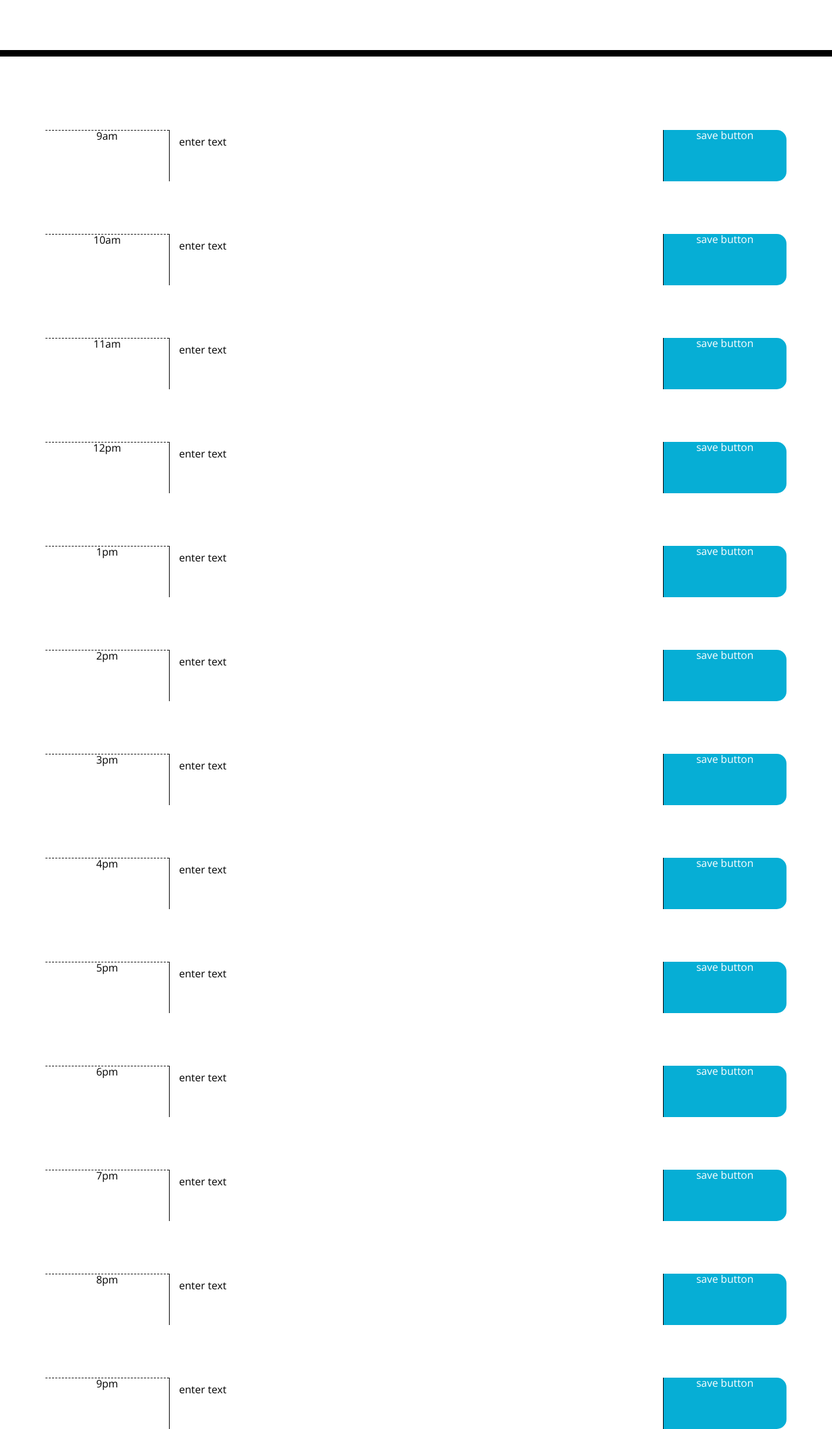
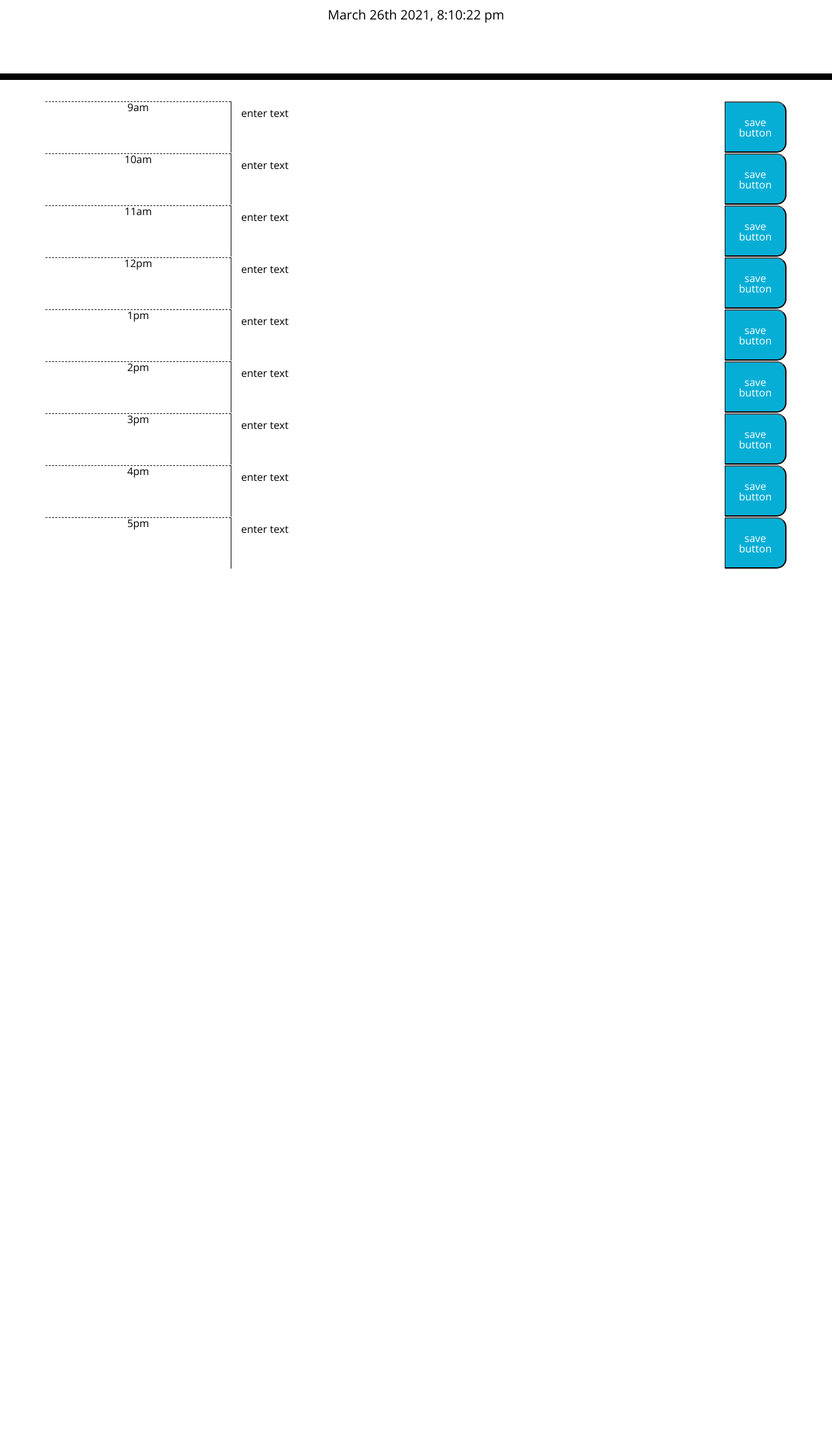
Before and after one commit to IanFerguson-36/put-in-werk, a plain HTML site: page index.html in a window 1280 px wide. Shown: the part 181-2380 px from the top of the page at 65% size. After the commit the page ends 1056 px from the top, so only its background shows below. Drawn offline with nearby package versions, Linux system fonts and the light colour scheme.

Commit message:
tweaked time blocks on html, made functions, set current time

```diff
--- a/index.html
+++ b/index.html
@@ -29,111 +29,71 @@
       <p id="currentDay" class="lead"></p>
     </header>
     <div class="container">
-      <div class="time-block row"></div>
-      <div class="time-block row">
+      <div class="time-block row" id="hour-09">
         <div class="hour col">9am</div>
         <textarea class="description col-8">enter text</textarea>
-        <div class="saveBtn col">save button</div>
+        <button class="saveBtn col-md-1">save button</button>
       </div>
     </div>
     <div class="container">
-      <div class="time-block row"></div>
-      <div class="time-block row">
+      <div class="time-block row" id="hour-10">
         <div class="hour col">10am</div>
         <textarea class="description col-8">enter text</textarea>
-        <div class="saveBtn col">save button</div>
+        <button class="saveBtn col-md-1">save button</button>
       </div>
     </div>
     <div class="container">
-      <div class="time-block row"></div>
-      <div class="time-block row">
+      <div class="time-block row" id="hour-11">
         <div class="hour col">11am</div>
         <textarea class="description col-8">enter text</textarea>
-        <div class="saveBtn col">save button</div>
+        <button class="saveBtn col-md-1">save button</button>
       </div>
     </div>
     <div class="container">
-      <div class="time-block row"></div>
-      <div class="time-block row">
+      <div class="time-block row" id="hour-12">
         <div class="hour col">12pm</div>
         <textarea class="description col-8">enter text</textarea>
-        <div class="saveBtn col">save button</div>
+        <button class="saveBtn col-md-1">save button</button>
       </div>
     </div>
     <div class="container">
-      <div class="time-block row"></div>
-      <div class="time-block row">
+      <div class="time-block row" id="hour-01">
         <div class="hour col">1pm</div>
         <textarea class="description col-8">enter text</textarea>
-        <div class="saveBtn col">save button</div>
+        <button class="saveBtn col-md-1">save button</button>
       </div>
     </div>
     <div class="container">
-      <div class="time-block row"></div>
-      <div class="time-block row">
+      <div class="time-block row" id="hour-02">
         <div class="hour col">2pm</div>
         <textarea class="description col-8">enter text</textarea>
-        <div class="saveBtn col">save button</div>
+        <button class="saveBtn col-md-1">save button</button>
       </div>
     </div>
     <div class="container">
-      <div class="time-block row"></div>
-      <div class="time-block row">
+      <div class="time-block row" id="hour-03">
         <div class="hour col">3pm</div>
         <textarea class="description col-8">enter text</textarea>
-        <div class="saveBtn col">save button</div>
+        <button class="saveBtn col-md-1">save button</button>
       </div>
     </div>
     <div class="container">
-      <div class="time-block row"></div>
-      <div class="time-block row">
+      <div class="time-block row" id="hour-04">
         <div class="hour col">4pm</div>
         <textarea class="description col-8">enter text</textarea>
-        <div class="saveBtn col">save button</div>
+        <button class="saveBtn col-md-1">save button</button>
       </div>
     </div>
     <div class="container">
-      <div class="time-block row"></div>
-      <div class="time-block row">
+      <div class="time-block row" id="hour-05">
         <div class="hour col">5pm</div>
         <textarea class="description col-8">enter text</textarea>
-        <div class="saveBtn col">save button</div>
-      </div>
-    </div>
-    <div class="container">
-      <div class="time-block row"></div>
-      <div class="time-block row">
-        <div class="hour col">6pm</div>
-        <textarea class="description col-8">enter text</textarea>
-        <div class="saveBtn col">save button</div>
-      </div>
-    </div>
-    <div class="container">
-      <div class="time-block row"></div>
-      <div class="time-block row">
-        <div class="hour col">7pm</div>
-        <textarea class="description col-8">enter text</textarea>
-        <div class="saveBtn col">save button</div>
-      </div>
-    </div>
-    <div class="container">
-      <div class="time-block row"></div>
-      <div class="time-block row">
-        <div class="hour col">8pm</div>
-        <textarea class="description col-8">enter text</textarea>
-        <div class="saveBtn col">save button</div>
-      </div>
-    </div>
-    <div class="container">
-      <div class="time-block row"></div>
-      <div class="time-block row">
-        <div class="hour col">9pm</div>
-        <textarea class="description col-8">enter text</textarea>
-        <div class="saveBtn col">save button</div>
+        <button class="saveBtn col-md-1">save button</button>
       </div>
     </div>
 
     <script src="https://cdnjs.cloudflare.com/ajax/libs/jquery/3.2.1/jquery.min.js"></script>
     <script src="https://cdnjs.cloudflare.com/ajax/libs/moment.js/2.24.0/moment.min.js"></script>
+    <script src="script.js"></script>
   </body>
 </html>
--- a/script.js
+++ b/script.js
@@ -1,3 +1,13 @@
-var textArea = $("textarea");
-var saveButton = $("saveBtn");
-var currentDay = $("currentDay");
+var currentDay = $("#currentDay");
+function currentDayofDate() {
+  currentDay.text(moment().format("MMMM Do YYYY, h:mm:ss a"));
+  console.log(currentDay);
+}
+function timeBlocks() {
+  $(".time-block").each(function () {
+    console.log($(this).attr("id").split("-")[1]);
+  });
+}
+function saveButton() {}
+timeBlocks();
+currentDayofDate();
```
